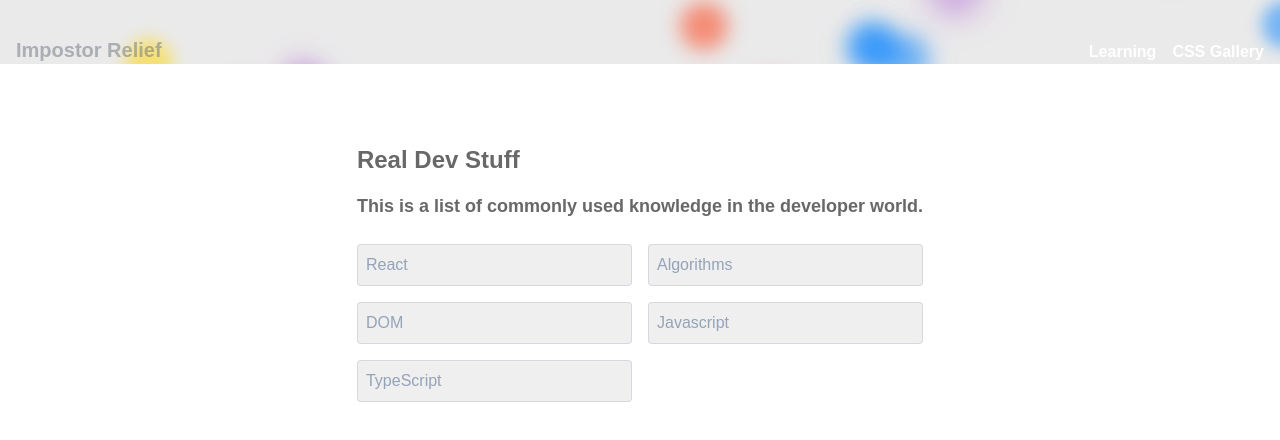
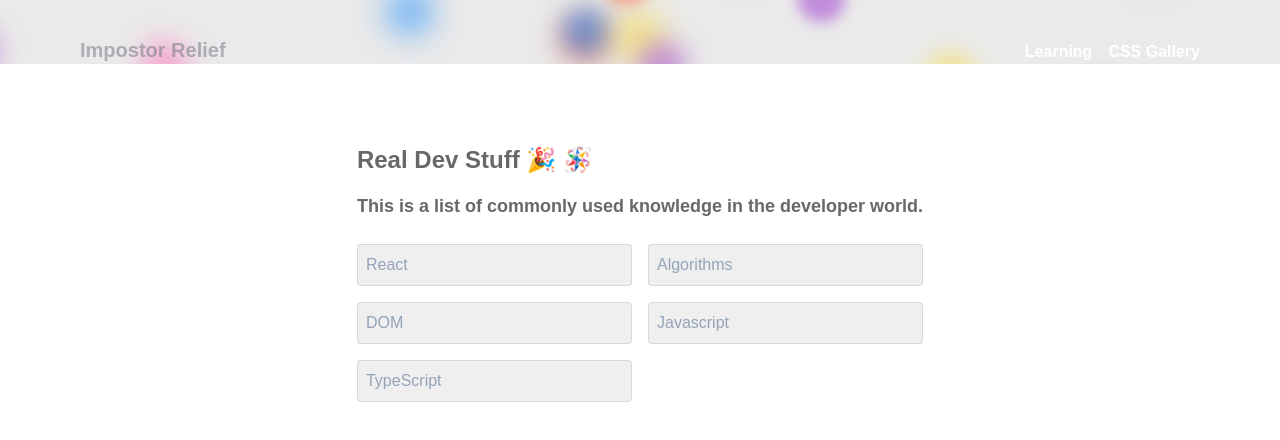
Before and after one commit to irawachaloco/impostor-relief, a Next.js app: page /learning in a window 1280 px wide. Shown: the top 440 px of the page. Built offline with nearby package versions, Linux system fonts and the light colour scheme.

Commit message:
fixed some navbar styles

```diff
--- a/app/components/NavBar.tsx
+++ b/app/components/NavBar.tsx
@@ -79,7 +79,7 @@ const NavBar = () => {
   }, [isOpen]);
 
   return (
-    <nav className="px-4 flex items-end min-h-[4em] min-w-full relative">
+    <nav className="px-8 sm:px-20  flex items-end min-h-[4em] min-w-full relative">
       <AnimatedBackground fill_color={"bg-[#e8e8e8]/90"} />
       <div className="flex items-end justify-between w-full">
         <div className="flex">
--- a/app/learning/page.tsx
+++ b/app/learning/page.tsx
@@ -33,7 +33,9 @@ const Learning = () => {
 
   return (
     <div>
-      <h2 className="text-[#686868] text-2xl font-bold mb-4">Real Dev Stuff</h2>
+      <h2 className="text-[#686868] text-2xl font-bold mb-4">
+        Real Dev Stuff 🎉 🪅
+      </h2>
       <h2 className="text-[#686868] text-lg font-semibold mb-6">
         This is a list of commonly used knowledge in the developer world.
       </h2>
```
